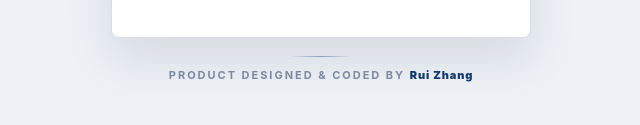
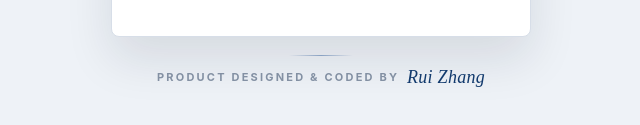
Before and after one commit to ruizhangruirui/Team-Management, a plain HTML site: page index.html in a window 1280 px wide. Shown: the part 645-770 px from the top of the page, 319-959 px from the left. Drawn offline with nearby package versions, Linux system fonts and the light colour scheme.

Commit message:
Refine signature typography

```diff
--- a/index.html
+++ b/index.html
@@ -4,7 +4,7 @@
     <meta charset="UTF-8" />
     <meta name="viewport" content="width=device-width, initial-scale=1.0" />
     <title>人才管理系统 / Talent Management</title>
-    <link rel="stylesheet" href="./styles.css?v=20260622-product-signature" />
+    <link rel="stylesheet" href="./styles.css?v=20260622-ink-signature" />
   </head>
   <body>
     <section id="loginView" class="login-view">
--- a/styles.css
+++ b/styles.css
@@ -65,13 +65,13 @@ body {
 .product-signature {
   position: relative;
   margin: 0;
-  color: #7c8aa0;
+  color: #8390a3;
   font-family:
     "Inter", "PingFang SC", "Microsoft YaHei", system-ui, -apple-system, BlinkMacSystemFont,
     "Segoe UI", sans-serif;
   font-size: 11px;
-  font-weight: 700;
-  letter-spacing: 0.18em;
+  font-weight: 650;
+  letter-spacing: 0.2em;
   line-height: 1.5;
   text-align: center;
   text-transform: uppercase;
@@ -87,10 +87,18 @@ body {
 }
 
 .product-signature span {
-  color: var(--primary-dark);
-  font-weight: 900;
-  letter-spacing: 0.08em;
+  display: inline-block;
+  margin-left: 3px;
+  color: #123a6d;
+  font-family:
+    "Snell Roundhand", "Apple Chancery", "Bodoni 72", Didot, "Times New Roman", serif;
+  font-size: 18px;
+  font-style: italic;
+  font-weight: 400;
+  letter-spacing: 0.015em;
+  line-height: 1;
   text-transform: none;
+  transform: translateY(2px);
 }
 
 .error-text {
```
